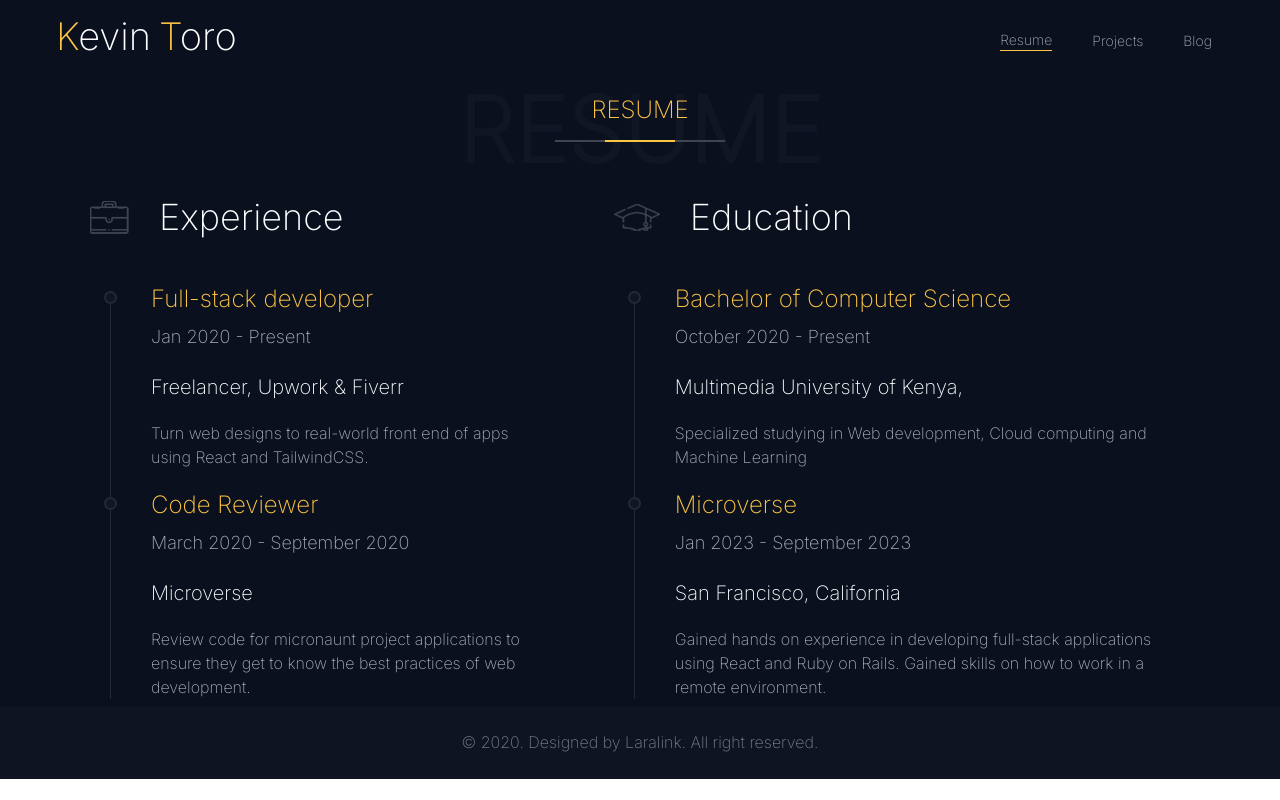
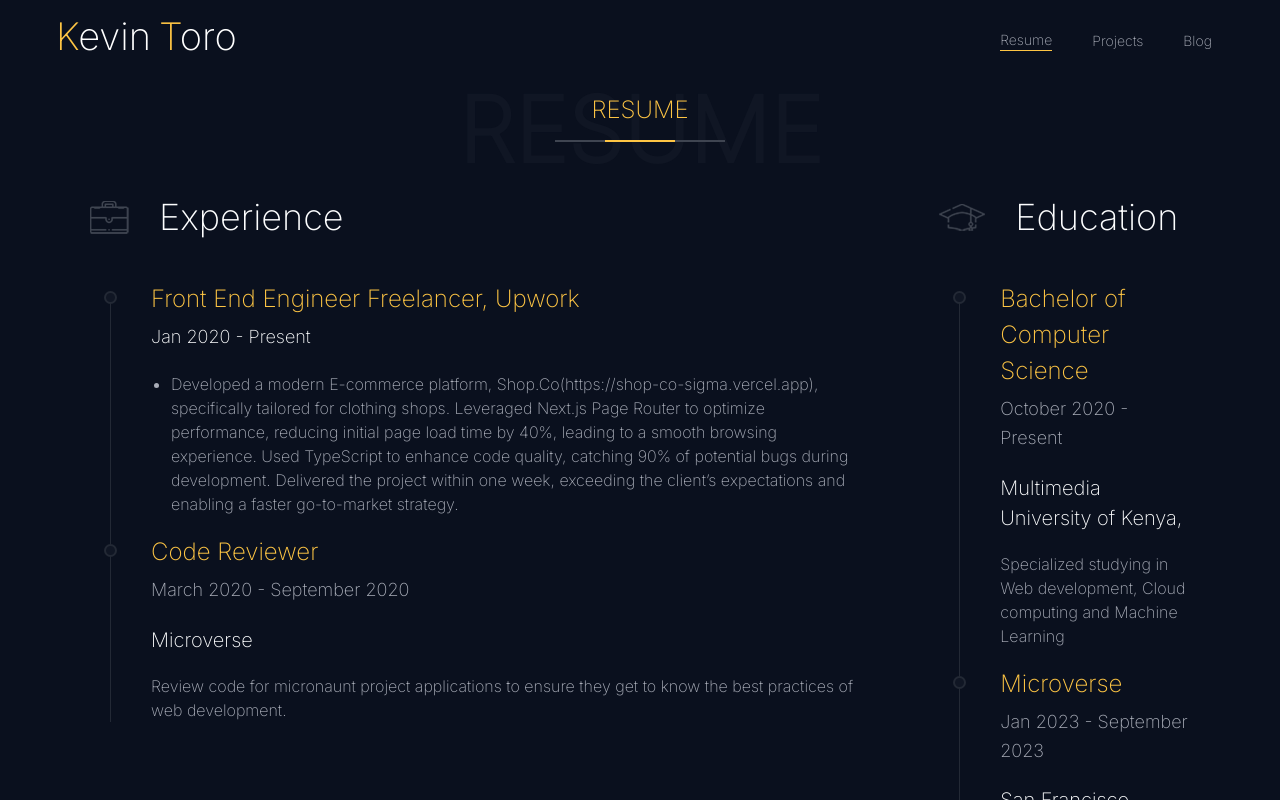
Before and after one commit to torobucci/React_Portfolio, a React (Vite) app: page /resume in a window 1280 px wide. Shown: the top 800 px of the page. Built offline with nearby package versions, Linux system fonts and the light colour scheme.

Commit message:
update resume and footer

```diff
--- a/src/App.jsx
+++ b/src/App.jsx
@@ -33,9 +33,8 @@ function App() {
         <Route path="/about" element={<About />} />
         <Route path="/resume" element={<Resume />} />
         <Route path="/projects" element={<Portfolio />} />
-        <Route path="/reviews" element={<Reviews />} />
         <Route path="/blog" element={<Blog />} />
-        <Route path="/contact" element={<Contact />} />
+
        </Routes>
       <Footer />
     </Router>
--- a/src/components/Footer.jsx
+++ b/src/components/Footer.jsx
@@ -1,8 +1,8 @@
 const Footer = ()=> {
     return (
       <footer>
-         <div className="w-full px-[15px] mx-auto text-center flex justify-center items-center h-[72px] text-[#a9adb8] font-normal text-[14px] md:text-[16px] leading-[1.6em] bg-[#101624] opacity-[.7]">
-         © 2020. Designed by Laralink. All right reserved.
+         <div className="w-full px-[15px] mx-auto mt-5 text-center flex justify-center items-center h-[72px] text-[#a9adb8] font-normal text-[14px] md:text-[16px] leading-[1.6em] bg-[#101624] opacity-[.7]">
+         © 2025  Kevin Toro.
          </div>
       </footer>
     )
--- a/src/components/Resume.jsx
+++ b/src/components/Resume.jsx
@@ -25,17 +25,17 @@ const Resume = () => {
             </div>
             <div className="relative pl-10 ml-5 border-l-[1px] border-l-[#232935] before:absolute before:border-[2px] before:border-[#232935] before:rounded-full before:bg-[#101624] before:w-[13px] before:h-[13px] before:-top-[12px] before:-left-[7px] before:transition-all before:ease-in-out before:duration-[0.4s] hover:before:bg-[#fec544]">
               <h3 className="text-[24px] font-normal text-[#fec544] relative -top-[22px] -mb-4">
-                Full-stack developer
+                Front End Engineer Freelancer, Upwork
               </h3>
-              <p className="text-[18px] mb-5 text-[#a9adb8] font-normal leading-[1.6em]">
+              <p className="text-[18px] mb-5 text-[#fdfeff] font-normal leading-[1.6em]">
                 Jan 2020 - Present
               </p>
-              <h4 className="text-[20px] mb-[19px] text-[#fdfeff] font-normal">
-                Freelancer, Upwork & Fiverr
-              </h4>
-              <p className="text-[14px] md:text-[16px] text-[#a9adb8] pb-10">
-                Turn web designs to real-world front end of apps using React and TailwindCSS.
-              </p>
+
+              <ul className="list-disc text-[#a9adb8] pl-5">
+                <li><p className="text-[14px] md:text-[16px]  pb-10">
+                  Developed a modern E-commerce platform, Shop.Co(https://shop-co-sigma.vercel.app), specifically tailored for clothing shops. Leveraged Next.js Page Router to optimize performance, reducing initial page load time by 40%, leading to a smooth browsing experience. Used TypeScript to enhance code quality, catching 90% of potential bugs during development. Delivered the project within one week, exceeding the client’s expectations and enabling a faster go-to-market strategy.
+                </p></li>
+              </ul>
             </div>
             <div className="relative pl-10 ml-5 border-l-[1px] border-l-[#232935] before:absolute before:border-[2px] before:border-[#232935] before:rounded-full before:bg-[#101624] before:w-[13px] before:h-[13px] before:-top-[12px] before:-left-[7px] before:transition-all before:ease-in-out before:duration-[0.4s] hover:before:bg-[#fec544]">
               <h3 className="text-[24px] font-normal text-[#fec544] relative -top-[22px] -mb-4">
```
